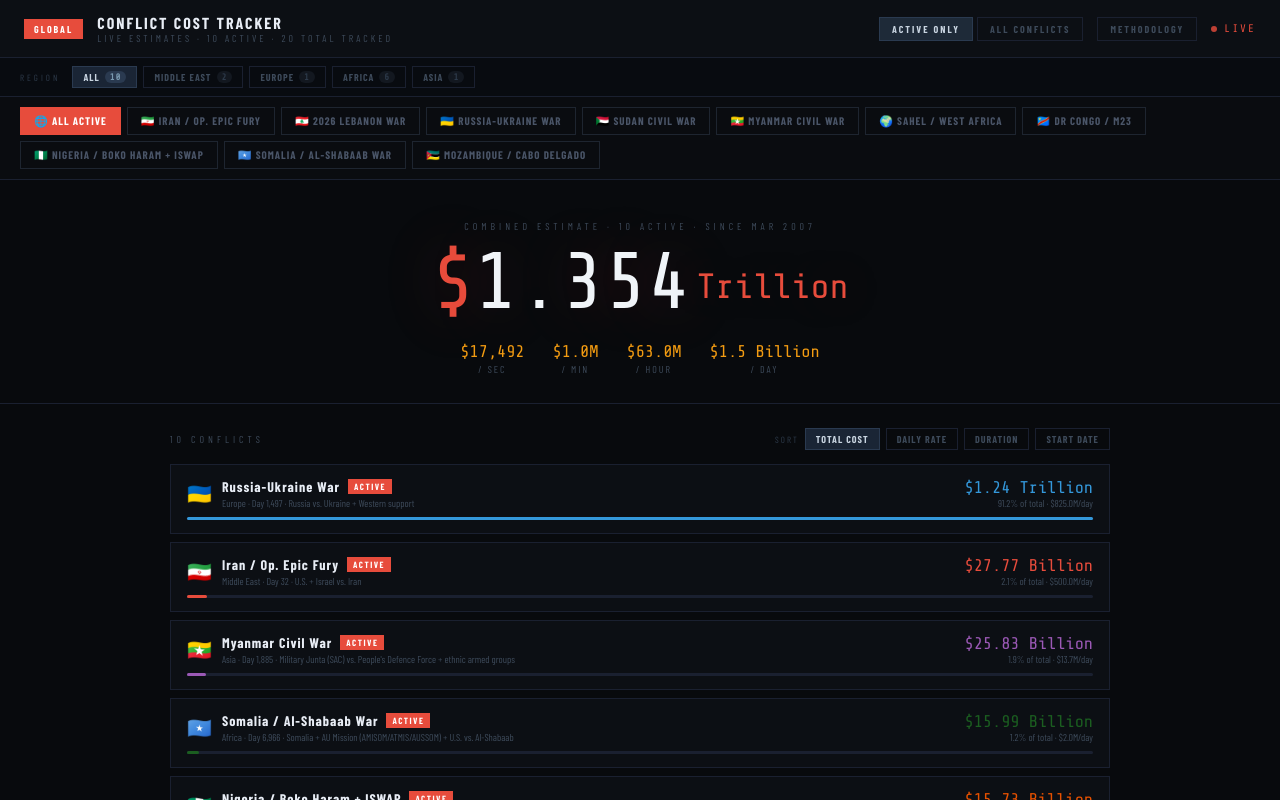
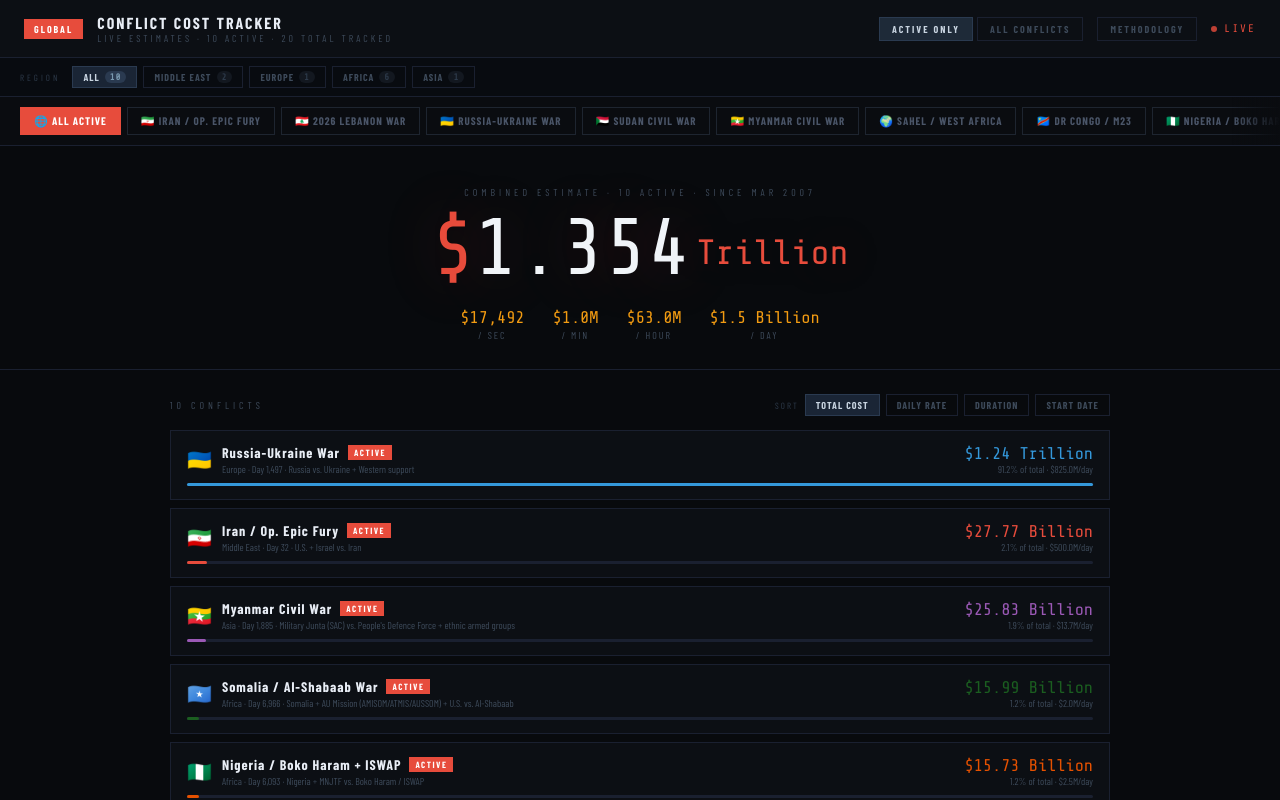
Before and after one commit to weseisses/conflict-tracker, a Next.js app: page / in a window 1280 px wide. Shown: the top 800 px of the page. Built offline with nearby package versions, Linux system fonts and the light colour scheme; a web font is replaced by a local one.

Commit message:
Conflict nav: single-line horizontal scroll with fade hint

```diff
--- a/app/globals.css
+++ b/app/globals.css
@@ -16,6 +16,9 @@ input, textarea, select { font-family: 'Barlow Condensed', sans-serif; }
 ::-webkit-scrollbar { width: 3px; }
 ::-webkit-scrollbar-track { background: #0a0c10; }
 ::-webkit-scrollbar-thumb { background: #1e2530; }
+
+/* Hide scrollbar on the conflict selector nav */
+nav::-webkit-scrollbar { display: none; }
 
 @keyframes blink {
   0%, 100% { opacity: 1; }
--- a/components/TrackerClient.tsx
+++ b/components/TrackerClient.tsx
@@ -168,7 +168,17 @@ export default function TrackerClient({ conflicts }: Props) {
       </div>
 
       {/* CONFLICT SELECTOR */}
-      <nav style={{ padding: "10px 20px", display: "flex", gap: 6, flexWrap: "wrap", background: "#0a0c10", borderBottom: "1px solid #1a2030" }}>
+      <div style={{ position: "relative", background: "#0a0c10", borderBottom: "1px solid #1a2030" }}>
+        <nav style={{
+          padding: "10px 20px",
+          display: "flex",
+          gap: 6,
+          flexWrap: "nowrap",
+          overflowX: "auto",
+          scrollbarWidth: "none",
+          msOverflowStyle: "none",
+          WebkitOverflowScrolling: "touch",
+        } as React.CSSProperties}>
           <SelectorBtn active={selected === null} color="#e74c3c" onClick={() => setSelected(null)}>
             🌐 {region === "All" ? (filter === "active" ? "All Active" : "All Conflicts") : region}
           </SelectorBtn>
@@ -178,6 +188,13 @@ export default function TrackerClient({ conflicts }: Props) {
             </SelectorBtn>
           ))}
         </nav>
+        {/* Right fade to hint at scrollable content */}
+        <div style={{
+          position: "absolute", top: 0, right: 0, bottom: 0, width: 48,
+          background: "linear-gradient(to right, transparent, #0a0c10)",
+          pointerEvents: "none",
+        }} />
+      </div>
 
       {/* COUNTER */}
       <section style={{ textAlign: "center", padding: "40px 20px 28px", borderBottom: "1px solid #1a2030" }}>
```
Lines whose indentation alone changed are shown as unchanged.
